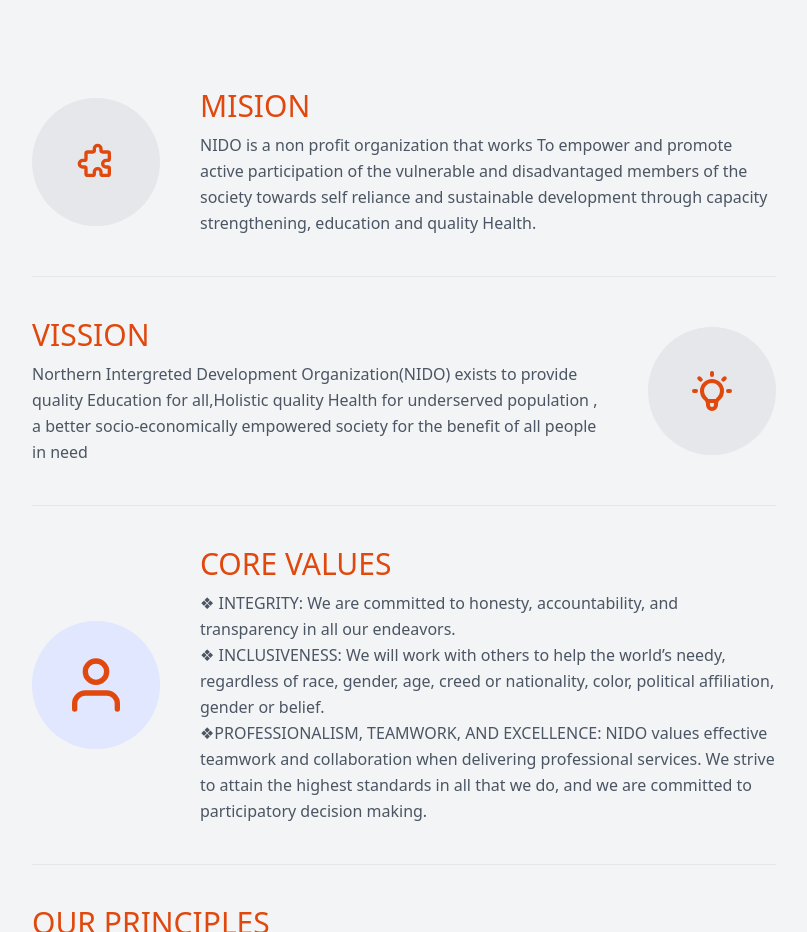
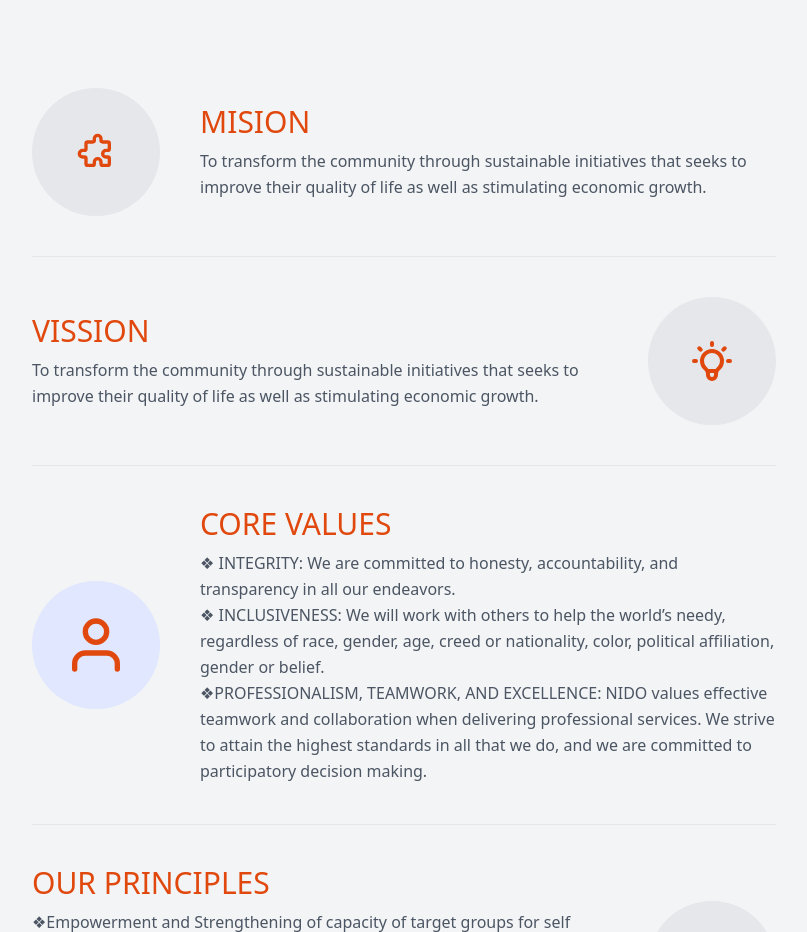
Before and after one commit to rashid8740/tissa, a website: page index.html in a window 1280 px wide. Shown: the part 1040-1972 px from the top of the page, without its empty margins (236-1043 px from the left). Drawn offline with nearby package versions, Linux system fonts and the light colour scheme.

Commit message:
2nd commit

```diff
--- a/index.html
+++ b/index.html
@@ -455,7 +455,9 @@
                 MISION
               </h2>
               <p class="leading-relaxed text-base">
-                NIDO is a non profit organization  that works To empower and promote active participation of the vulnerable and  disadvantaged members of the society towards self reliance and sustainable development through capacity strengthening, education and quality Health.
+                To transform the community through sustainable initiatives that seeks to improve
+their quality of life as well as stimulating economic growth.
+
               </p>
             </div>
           </div>
@@ -481,7 +483,8 @@
                 VISSION
               </h2>
               <p class="leading-relaxed text-base">
-                Northern Intergreted Development Organization(NIDO) exists to provide quality Education for all,Holistic quality Health for underserved population  , a better  socio-economically empowered society  for the benefit of all people in need
+                To transform the community through sustainable initiatives that seeks to improve
+                their quality of life as well as stimulating economic growth.
               </p>
             </div>
             <div
```
